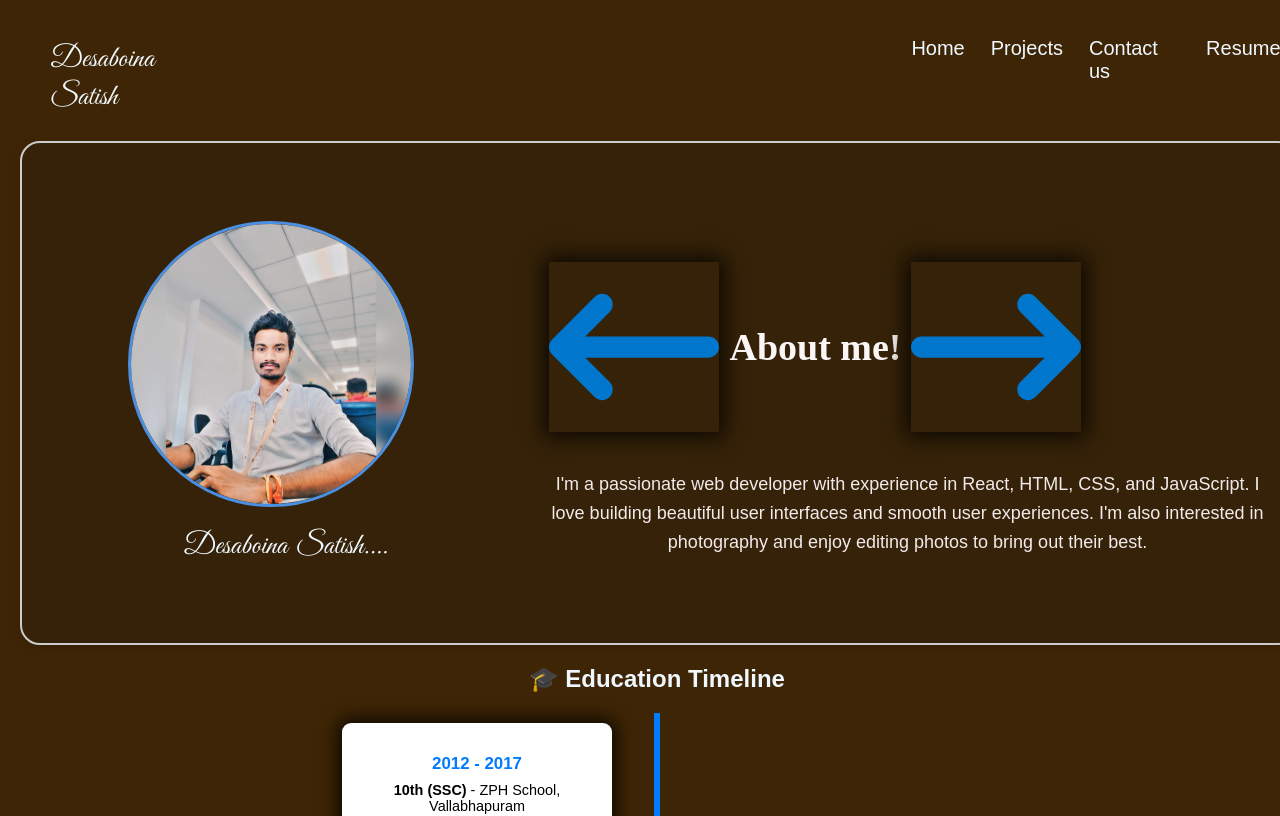
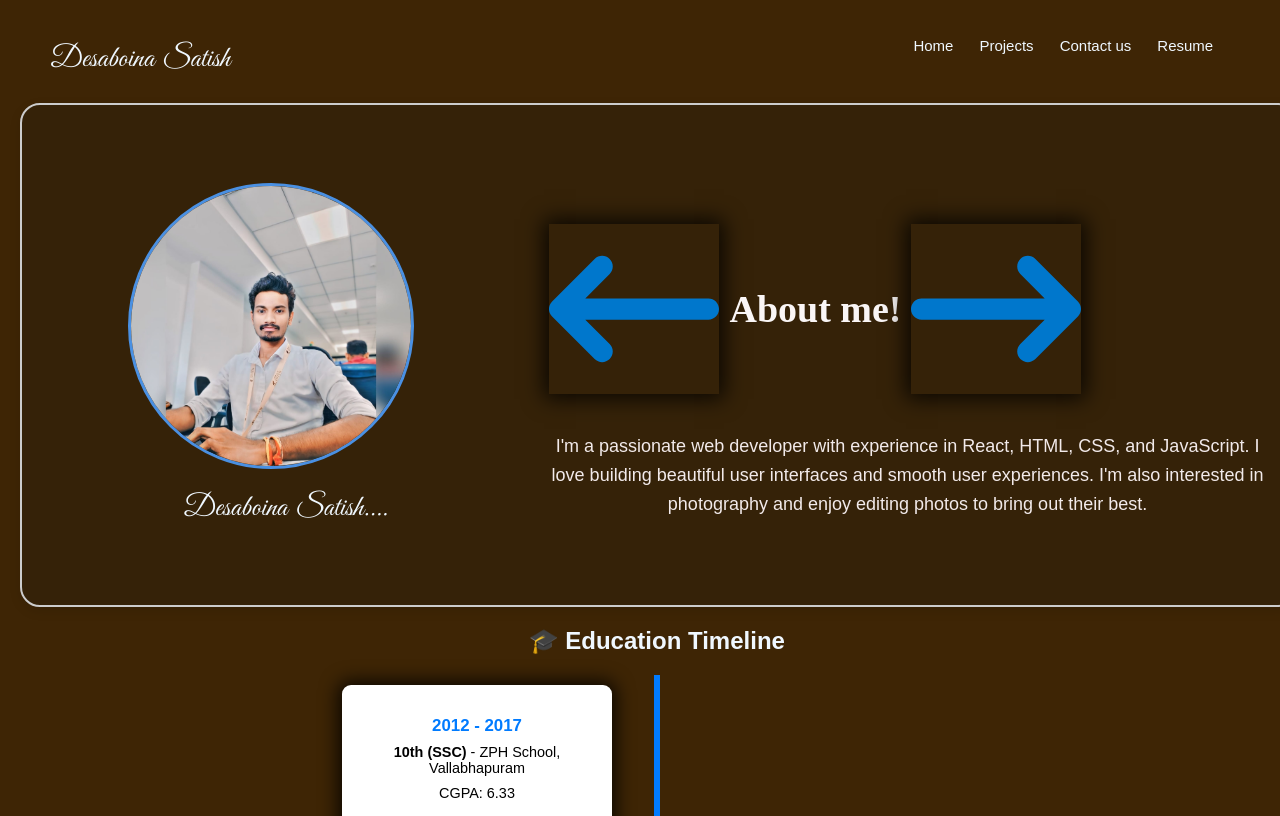
Before and after one commit to DSATHISH327/Satish_portfolio, a React (Vite) app: page / in a window 1280 px wide. Shown: the top 816 px of the page. Built offline with nearby package versions, Linux system fonts and the light colour scheme.

Commit message:
update the portfolio at 1:06AM

```diff
--- a/src/Header.css
+++ b/src/Header.css
@@ -11,7 +11,7 @@ ul{
 li{
     list-style-type: none;
     padding: 13px;
-    font-size: 20px;
+    font-size: 15px;
     color: rgb(200, 221, 239);
 }
 a{
@@ -25,7 +25,7 @@ a:hover{
 .Headline{
     font-family: "Great Vibes", cursive;
     font-weight: 400;
-    font-size: 25px;
+    font-size: 20px;
     color: aliceblue;
     font-style: normal;
     margin-left: 30px;
```
